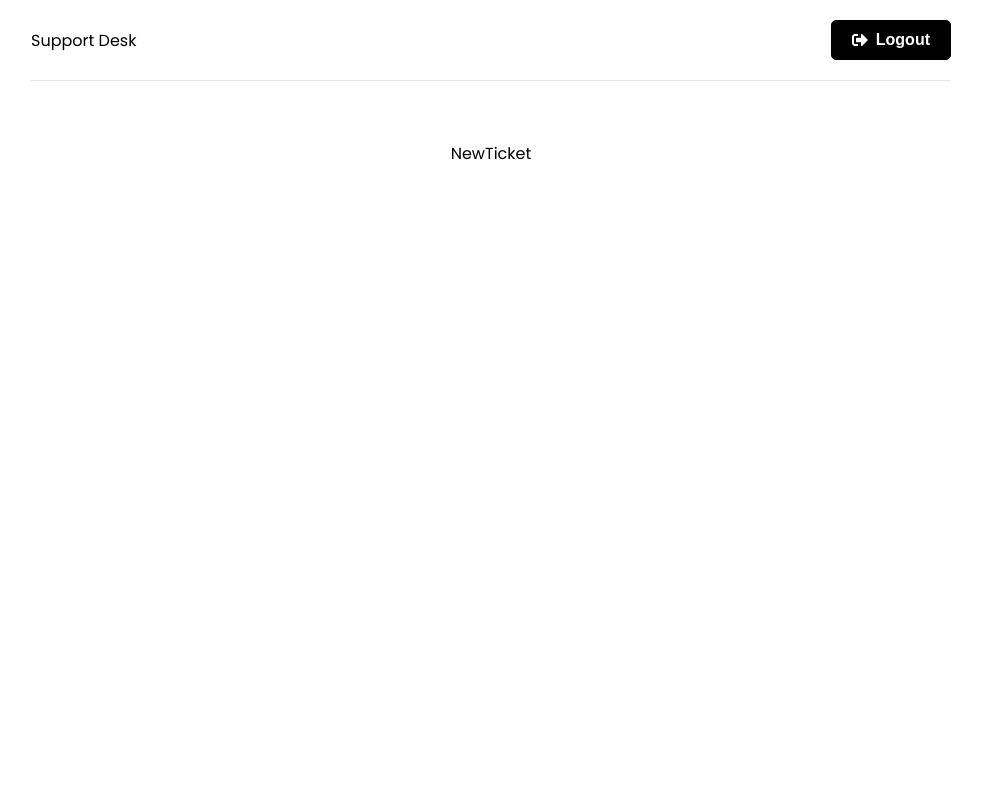
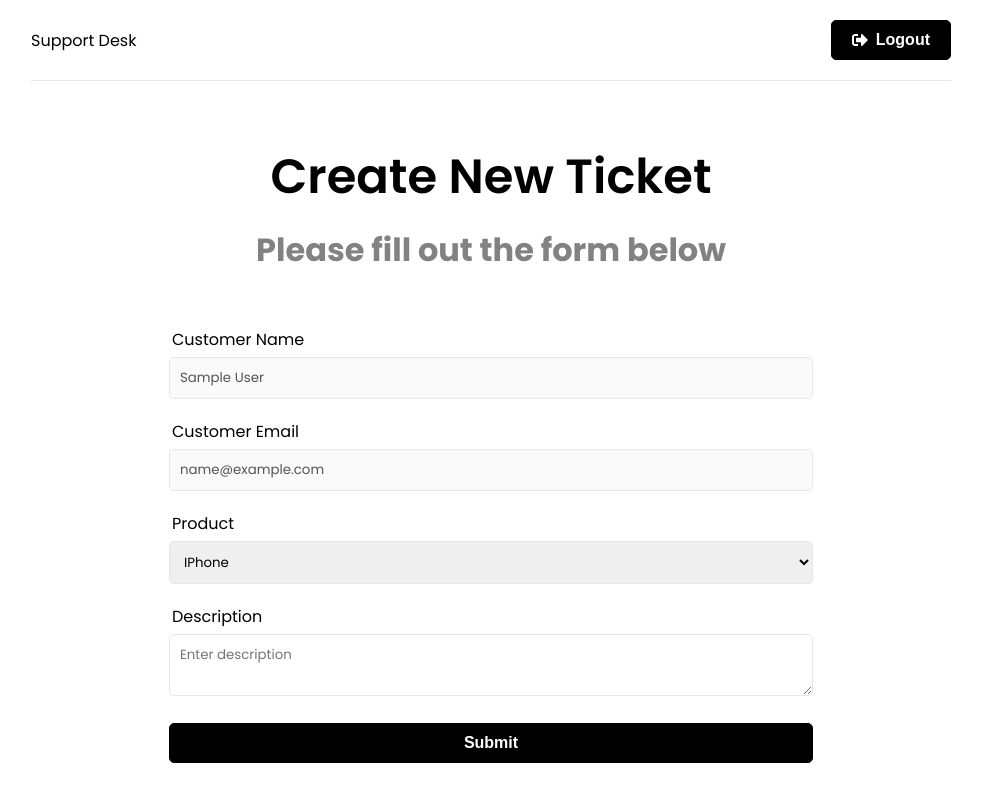
Before and after one commit to NileshSaha/support_desk, a React (Create React App) app in the folder frontend/: page /new-ticket in a window 1280 px wide. Shown: the whole page, without its empty margins (149-1131 px from the left). Built offline with nearby package versions, Linux system fonts and the light colour scheme; sample sign-in values are in the browser's storage.

Commit message:
new ticket ui added

```diff
--- a/frontend/src/pages/NewTicket.jsx
+++ b/frontend/src/pages/NewTicket.jsx
@@ -1,8 +1,56 @@
-import React from 'react'
+import React, { useState } from 'react'
+import { useSelector, useDispatch } from 'react-redux'
 
 function NewTicket() {
+  const {user} = useSelector((state) => state.auth)
+
+  const [name] = useState(user.name)
+  const [email] = useState(user.email)
+  const [product, setProduct] = useState('iPhone')
+  const [description, setDescription] = useState('')
+  const dispatch = useDispatch()
+
+  const handleSubmit = (e) => {
+    e.preventDefault()
+    const formData = {product, description}
+    // dispatch(newTicket(formData))
+  }
+
   return (
-    <div>NewTicket</div>
+    <div>
+      <section className='heading'>
+        <h1>Create New Ticket</h1>
+        <p>Please fill out the form below</p>
+      </section>
+      <section className='form'>
+        <div className='form-group'>
+          <label htmlFor='name'>Customer Name</label>
+          <input type='text' className='form-control' id='name' value={name} disabled/>
+        </div>
+        <div className='form-group'>
+          <label htmlFor='email'>Customer Email</label>
+          <input type='text' className='form-control' id='email' value={email} disabled/>
+        </div>
+        <form onSubmit={handleSubmit}>
+          <div className='form-group'>
+            <label htmlFor='product'>Product</label>
+            <select name='product' className='form-control' id='product' value={product} onChange={(e) => setProduct(e.target.value)}>
+              <option value='iphone'>IPhone</option>
+              <option value='Macbook Pro'>Macbook Pro</option>
+              <option value='iMac'>IMac</option>
+              <option value='iPad'>IPad</option>
+            </select>
+          </div>
+          <div className='form-group'>
+            <label htmlFor='description'>Description</label>
+            <textarea type='text' className='form-control' id='description' placeholder='Enter description' value={description} onChange={(e) => setDescription(e.target.value)}></textarea>
+          </div>
+          <div className='form-group'>
+            <button type='button' className='btn btn-block' >Submit</button>
+          </div>
+        </form>
+      </section>
+    </div>
   )
 }
 
```
